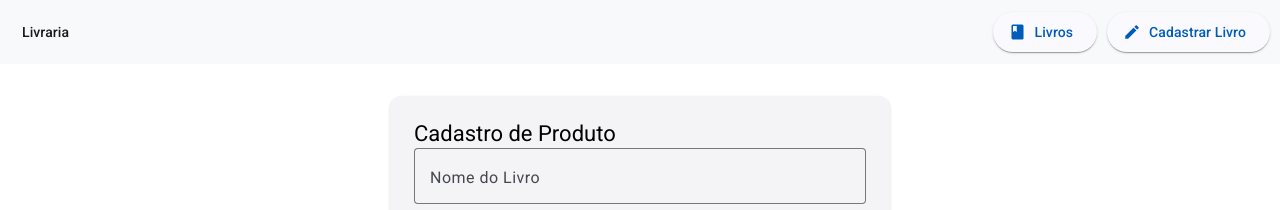
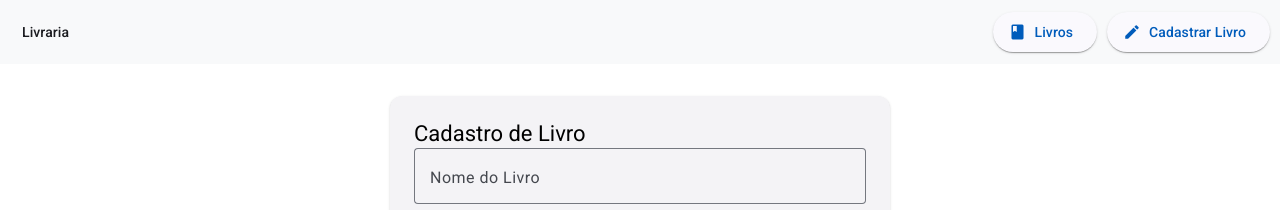
Before and after one commit to StormBreak5/frontend-livros, an Angular app: page /create in a window 1280 px wide. Shown: the top 210 px of the page. Built offline with nearby package versions, Linux system fonts and the light colour scheme.

Commit message:
minor change

```diff
--- a/src/app/create-book/create-book.component.html
+++ b/src/app/create-book/create-book.component.html
@@ -1,6 +1,6 @@
 <div class="cadastro-container">
   <mat-card class="cadastro-card">
-    <mat-card-title>Cadastro de Produto</mat-card-title>
+    <mat-card-title>Cadastro de Livro</mat-card-title>
 
     <form [formGroup]="form" (ngSubmit)="onSubmit()">
       <mat-form-field appearance="outline" class="full-width">
```
